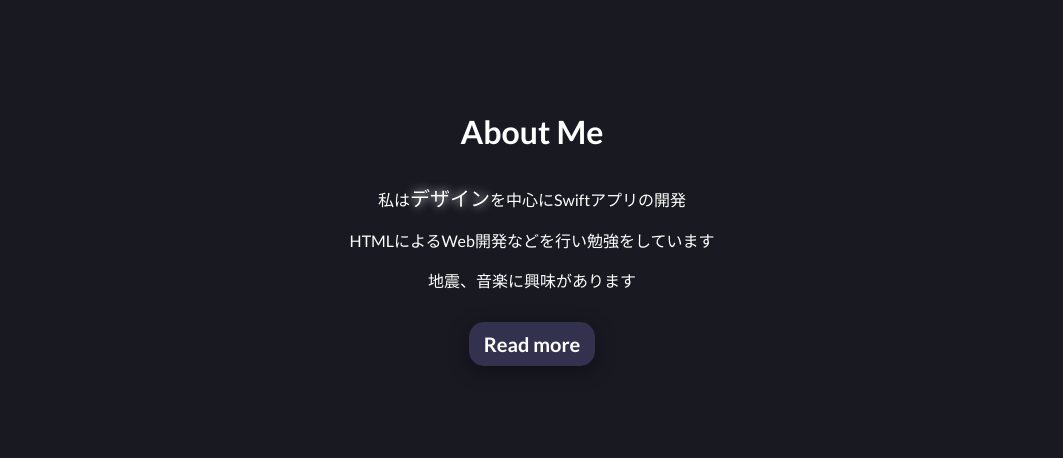
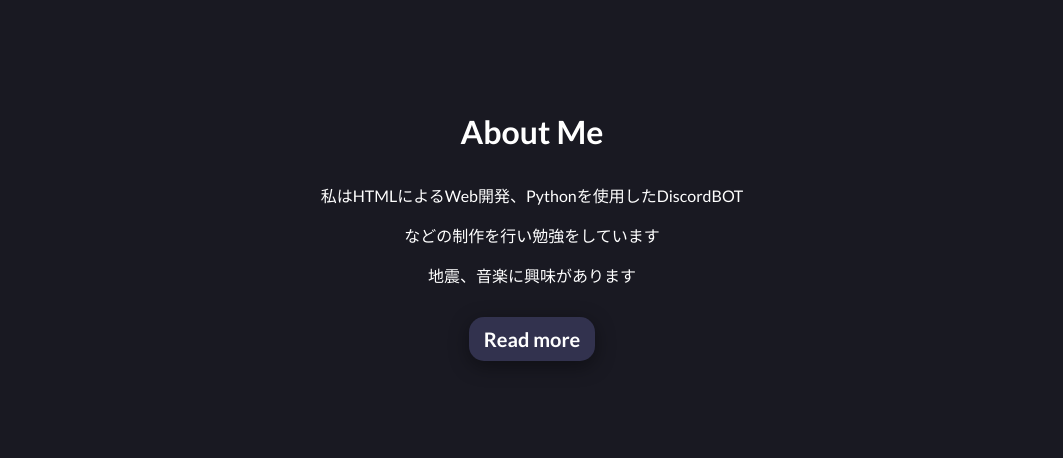
Before and after one commit to nikkou-0814/Portfolio-v5, a plain HTML site: page index.html in a window 1280 px wide. Shown: the part 342-800 px from the top of the page, without its empty margins (108-1171 px from the left). Drawn offline with Linux system fonts and the light colour scheme.

Commit message:
Update index.html

```diff
--- a/index.html
+++ b/index.html
@@ -37,7 +37,7 @@
                 <div class="profile">
                     <p style="position: absolute; top: -5px;">Name : KotaroIto</p>
                     <p style="position: absolute; top: 25px;">Birthday : 8/14</p>
-                    <p style="position: absolute; top: 55px;">I'm WebDesigner </p>
+                    <p style="position: absolute; top: 55px;">I'm WebDesigner</p>
                 </div>
             </div>
             <h1 class="ch">\Hover Here!/</h1>
@@ -48,8 +48,8 @@
 
     <div class="aboutme">
         <h1>About Me</h1>
-        <p>私は<span class="design">デザイン</span>を中心にSwiftアプリの開発</p>
-        <p>HTMLによるWeb開発などを行い勉強をしています</p>
+        <p>私はHTMLによるWeb開発、Pythonを使用したDiscordBOT</p>
+        <p>などの制作を行い勉強をしています</p>
         <p style="margin-bottom: 40px;">地震、音楽に興味があります</p>
         <a class="readmore" href="/about">Read more</a>
     </div>
```
